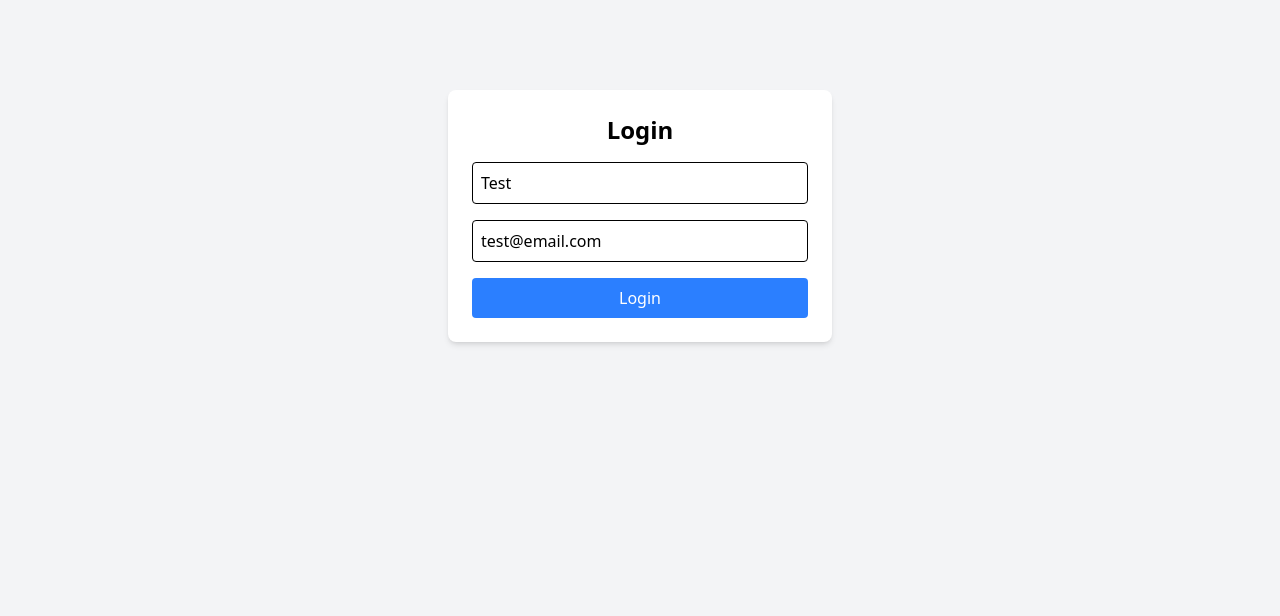
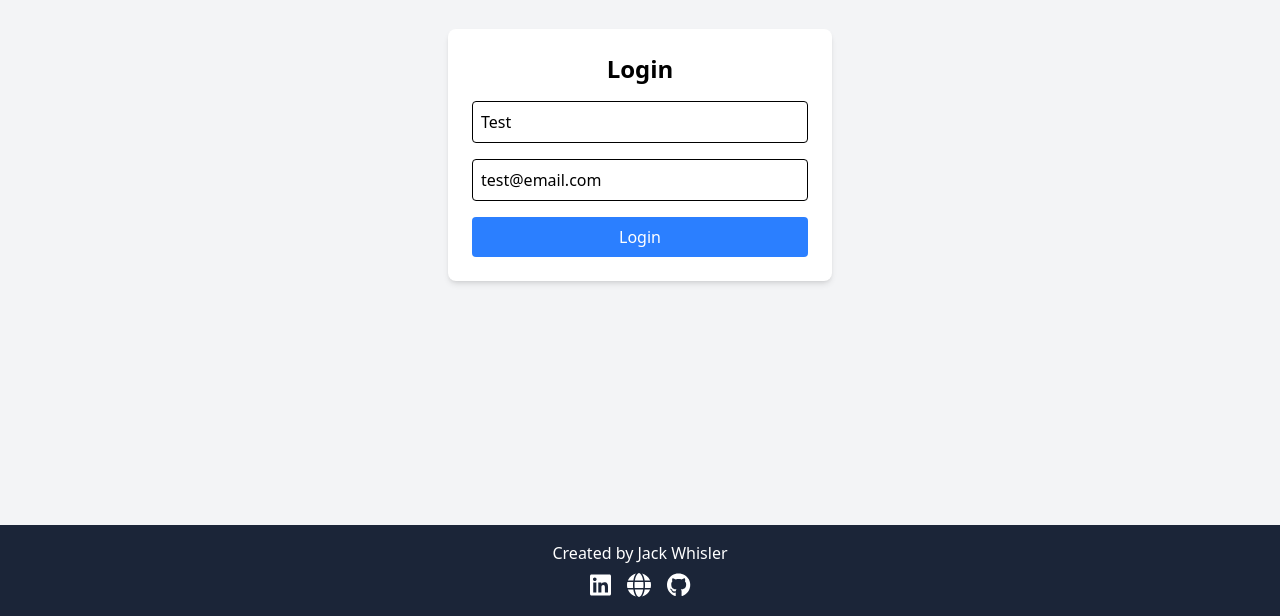
Before and after one commit to jackwhisler1/bark-buddy, a React (Vite) app in the folder bark-buddy-app/: page /login in a window 1280 px wide. Shown: the part 184-800 px from the top of the page. Built offline with nearby package versions, Linux system fonts and the light colour scheme.

Commit message:
updates with footer and styling

```diff
--- a/bark-buddy-app/package.json
+++ b/bark-buddy-app/package.json
@@ -10,6 +10,7 @@
     "preview": "vite preview"
   },
   "dependencies": {
+    "@fortawesome/free-brands-svg-icons": "^6.7.2",
     "@fortawesome/free-regular-svg-icons": "^6.7.2",
     "@fortawesome/free-solid-svg-icons": "^6.7.2",
     "@fortawesome/react-fontawesome": "^0.2.2",
--- a/bark-buddy-app/src/components/Auth/Login.tsx
+++ b/bark-buddy-app/src/components/Auth/Login.tsx
@@ -28,7 +28,7 @@ const Login: React.FC<LoginProps> = ({ onLogin }) => {
     }
   };
   return (
-    <div className="flex items-center justify-center min-h-screen bg-gray-100">
+    <div className="flex items-center justify-center bg-gray-100">
       <div className="bg-white p-6 rounded-lg shadow-md w-96">
         <h2 className="text-2xl font-semibold text-center mb-4">Login</h2>
         <form onSubmit={handleSubmit} className="flex flex-col gap-4">
--- /dev/null
+++ b/bark-buddy-app/src/components/Footer.tsx
@@ -0,0 +1,46 @@
+import React from "react";
+import { FontAwesomeIcon } from "@fortawesome/react-fontawesome";
+import { faLinkedin, faGithub } from "@fortawesome/free-brands-svg-icons";
+import { faGlobe } from "@fortawesome/free-solid-svg-icons";
+
+const Footer = () => {
+  return (
+    <footer className="bg-[#1b2538] text-white mt-8 p-4 text-center">
+      <p>Created by Jack Whisler</p>
+      <div className="flex justify-center space-x-4 mt-2">
+        <a
+          href="https://www.linkedin.com/in/jackwhisler"
+          target="_blank"
+          rel="noopener noreferrer"
+        >
+          <FontAwesomeIcon
+            icon={faLinkedin}
+            className="text-white text-2xl hover:text-blue-500"
+          />
+        </a>
+        <a
+          href="https://www.jackwhisler.com"
+          target="_blank"
+          rel="noopener noreferrer"
+        >
+          <FontAwesomeIcon
+            icon={faGlobe}
+            className="text-white text-2xl hover:text-blue-500"
+          />
+        </a>
+        <a
+          href="https://github.com/jackwhisler1"
+          target="_blank"
+          rel="noopener noreferrer"
+        >
+          <FontAwesomeIcon
+            icon={faGithub}
+            className="text-white text-2xl hover:text-blue-500"
+          />
+        </a>
+      </div>
+    </footer>
+  );
+};
+
+export default Footer;
--- a/bark-buddy-app/src/index.css
+++ b/bark-buddy-app/src/index.css
@@ -7,8 +7,33 @@ body {
   caret-color: transparent;
 }
 
+/*Custom chewy font for tagline */
 .chewy-regular {
   font-family: "Chewy", serif;
   font-weight: 400;
   font-style: normal;
 }
+
+/* Custom scrollbar styles */
+::-webkit-scrollbar {
+  width: 8px;
+}
+
+::-webkit-scrollbar-track {
+  background: #f1f1f1;
+}
+
+::-webkit-scrollbar-thumb {
+  background: #888;
+  border-radius: 4px;
+}
+
+::-webkit-scrollbar-thumb:hover {
+  background: #555;
+}
+
+/* For Firefox */
+* {
+  scrollbar-width: thin;
+  scrollbar-color: #888 #f1f1f1;
+}
--- a/bark-buddy-app/src/pages/HomePage.tsx
+++ b/bark-buddy-app/src/pages/HomePage.tsx
@@ -3,6 +3,7 @@ import DogList from "../components/DogList";
 import apiClient from "../utils/apiClient";
 import { useNavigate } from "react-router-dom";
 import Navbar from "../components/Navbar";
+import Footer from "../components/Footer";
 
 const HomePage = () => {
   const [favorites, setFavorites] = useState<string[]>([]);
@@ -40,18 +41,19 @@ const HomePage = () => {
   };
 
   return (
-    <div className="min-h-screen bg-gray-100 p-6">
+    <div className="min-h-screen flex flex-col bg-gray-100">
       <Navbar />
-      <div className="flex justify-center mt-6">
+      <div className="flex-grow flex flex-col items-center justify-center p-6">
         <button
           onClick={handleMatch}
           disabled={favorites.length === 0}
-          className="bg-green-500 text-white px-4 py-2 rounded-md hover:bg-green-600 disabled:bg-gray-400 disabled:cursor-not-allowed"
+          className="bg-green-500 text-white px-4 py-2 rounded-md hover:bg-green-600 disabled:bg-gray-400 disabled:cursor-not-allowed mb-6"
         >
           Match My Bark Buddy
         </button>
+        <DogList onFavorite={handleFavorite} favorites={favorites} />
       </div>
-      <DogList onFavorite={handleFavorite} favorites={favorites} />
+      <Footer />
     </div>
   );
 };
--- a/bark-buddy-app/src/pages/LoginPage.tsx
+++ b/bark-buddy-app/src/pages/LoginPage.tsx
@@ -1,12 +1,20 @@
 import React from "react";
 import Login from "../components/Auth/Login";
+import Footer from "../components/Footer";
 
 interface LoginPageProps {
   onLogin: () => void;
 }
 
 const LoginPage: React.FC<LoginPageProps> = ({ onLogin }) => {
-  return <Login onLogin={onLogin} />;
+  return (
+    <div className="min-h-screen flex flex-col bg-gray-100">
+      <div className="flex-grow flex items-center justify-center p-6">
+        <Login onLogin={onLogin} />
+      </div>
+      <Footer />
+    </div>
+  );
 };
 
 export default LoginPage;
--- a/bark-buddy-app/src/pages/MatchPage.tsx
+++ b/bark-buddy-app/src/pages/MatchPage.tsx
@@ -1,5 +1,6 @@
 import { useLocation } from "react-router-dom";
 import { Dog } from "../types";
+import Footer from "../components/Footer";
 
 const MatchPage = () => {
   const location = useLocation();
@@ -29,6 +30,7 @@ const MatchPage = () => {
           <p className="text-center">No match found.</p>
         )}
       </div>
+      <Footer />
     </div>
   );
 };
```
Also changed, not shown: 1 other file (tests, documents, lock files or other folders).
